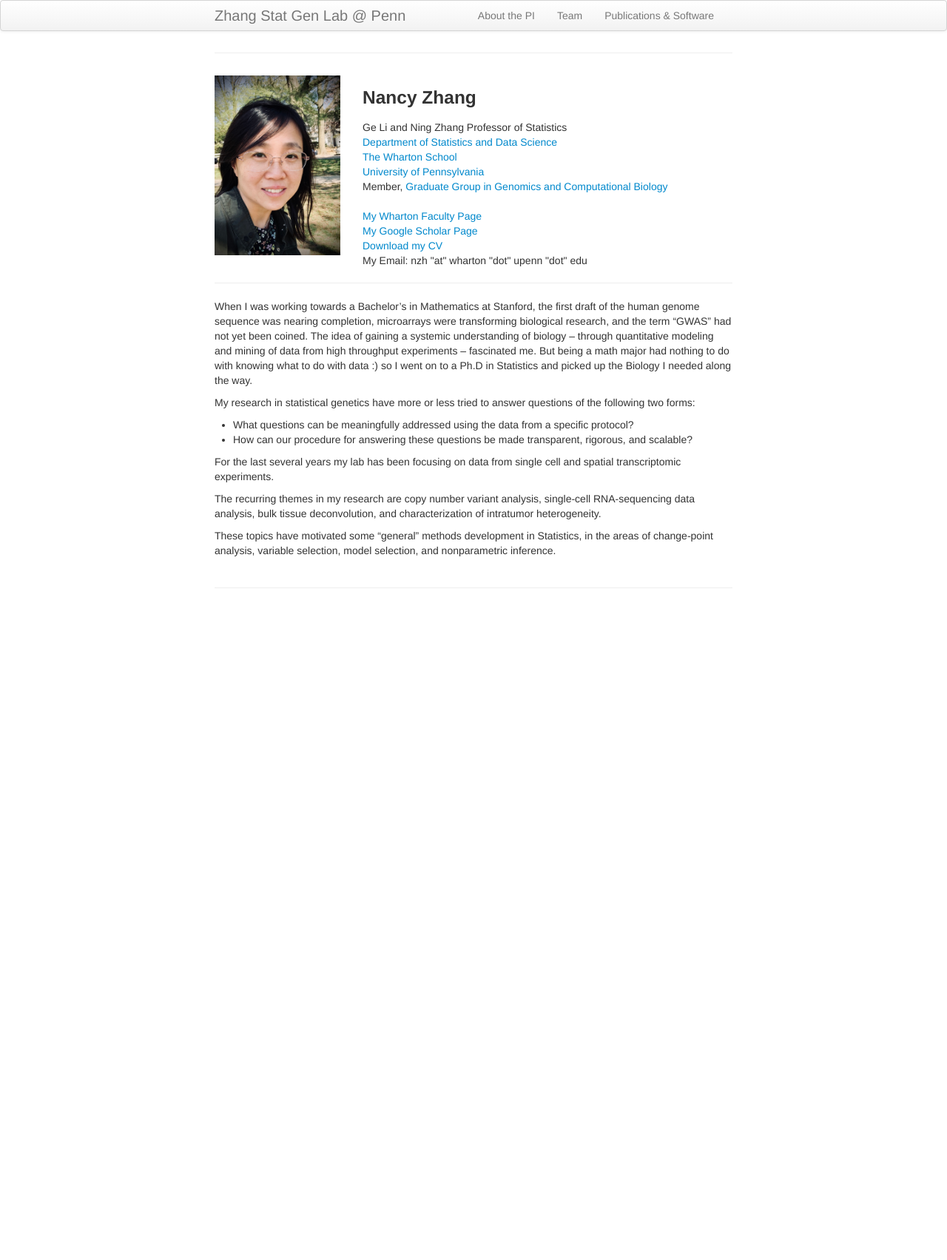
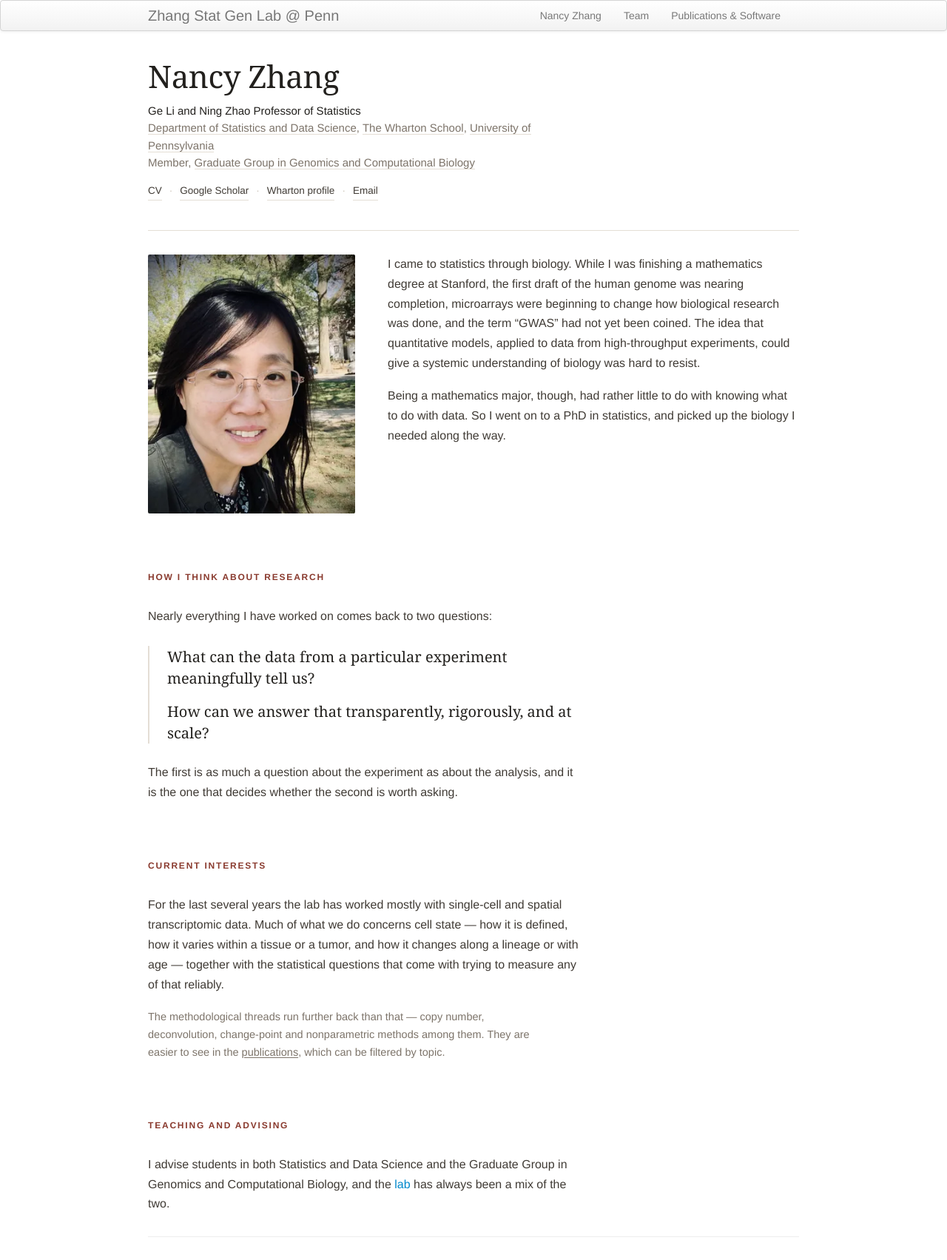
Before and after one commit to nzhanglab/nzhanglab.github.io, a Jekyll site: the page built from pages/pi.html, in a window 1280 px wide. Shown: the whole page at 74% size. Built offline with Jekyll 4.4.1, drawn with Linux system fonts in a browser that asks for light colours; before the commit the page ends 900 px from its top, so only the background shows below that.

Commit message:
Redesign the PI page
The portrait dominated the page at 400px wide beside a column of
line-per-affiliation detail, and the prose ran from biography into research
philosophy into a list of methodological topics without a break.

The page now reads: name and title, a small row of links, a 280px portrait
beside a two-paragraph opening, then three short sections. The two questions
the work comes back to are set as the intellectual centre, marked with a thin
rule rather than quotation marks or display type.

The topic list is gone. Every one of those threads is a filterable tag on the
publications page, so a sentence pointing there carries the same information
without the inventory.

Fixes a factual error while here: the professorship is the Ge Li and Ning Zhao
chair, not "Ning Zhang". The CV and the professorship report both confirm it.

Served as HTML rather than Markdown for the same reason as the team page, and
the nav label becomes "Nancy Zhang", which sits better beside "Team".

Co-Authored-By: Claude Opus 5 (1M context) <noreply@anthropic.com>
Claude-Session: https://claude.ai/code/session_01J9pmwwgMJKDJpt5GHaLedS

```diff
--- a/_includes/themes/twitter/default.html
+++ b/_includes/themes/twitter/default.html
@@ -36,7 +36,7 @@
         <div class="container-narrow{% if page.wide %} container-wide{% endif %}">
           <a class="brand" href="{{ HOME_PATH }}">{{ site.title }}</a>
           <ul class="nav">
-              <li><a href="{{ BASE_PATH }}/pages/pi.html">About the PI</a></li>
+              <li><a href="{{ BASE_PATH }}/pages/pi.html">Nancy Zhang</a></li>
               <li><a href="{{ BASE_PATH }}/pages/team.html">Team</a></li>
               <li><a href="{{ BASE_PATH }}/pages/pub.html">Publications &amp; Software</a></li>
            </ul>
--- /dev/null
+++ b/assets/themes/twitter/css/pi.css
@@ -0,0 +1,163 @@
+/* ==========================================================================
+   PI page. Loaded only by pages/pi.html (via `extra_css` in its front matter),
+   so nothing here can affect another page.
+
+   Shares the team page's vocabulary - warm neutrals, a system serif for names,
+   small uppercase labels for section headings - so the two read as one site
+   without either importing the other's stylesheet.
+   ========================================================================== */
+
+.pi {
+  --ink:    #22201d;
+  --body:   #403b35;
+  --muted:  #7d746a;
+  --rule:   #e4ded5;
+  --accent: #8a3b2f;
+  --serif:  Georgia, "Iowan Old Style", "Palatino Linotype", Palatino, "Times New Roman", serif;
+
+  --measure: 66ch;   /* ~66 characters: comfortable for continuous prose */
+
+  color: var(--body);
+  font-size: 16px;
+  line-height: 1.68;
+}
+
+/* This page supplies its own heading block. */
+.page-header { display: none; }
+
+/* Wide enough for a portrait beside text, narrow enough that the prose below
+   does not run past a readable measure. */
+.container-wide { max-width: min(880px, 88vw); }
+
+.pi *, .pi *::before, .pi *::after { box-sizing: border-box; }
+.pi img { display: block; max-width: 100%; height: auto; }
+.pi p { max-width: var(--measure); }
+
+.pi a { color: #08c; }
+.pi a:focus-visible,
+.pi .pi-links a:focus-visible { outline: 2px solid var(--accent); outline-offset: 3px; }
+
+/* --- name and title ------------------------------------------------------- */
+.pi-head { margin: clamp(6px, 2vw, 18px) 0 clamp(26px, 4vw, 40px); }
+
+.pi-head h1 {
+  font-family: var(--serif);
+  font-size: clamp(30px, 4.6vw, 42px);
+  font-weight: normal;
+  line-height: 1.1;
+  letter-spacing: -0.01em;
+  color: var(--ink);
+  margin: 0 0 12px;
+}
+
+.pi-title {
+  font-size: 15px;
+  line-height: 1.55;
+  color: var(--body);
+  margin: 0;
+  max-width: 58ch;
+}
+.pi-title .role { color: var(--ink); }
+.pi-title .affil { color: var(--muted); }
+.pi-title a { color: inherit; text-decoration: none; border-bottom: 1px solid var(--rule); }
+.pi-title a:hover { color: var(--accent); border-bottom-color: currentColor; }
+
+/* --- link row ------------------------------------------------------------- */
+.pi-links {
+  margin: 16px 0 0;
+  font-size: 13.5px;
+  color: var(--muted);
+  display: flex;
+  flex-wrap: wrap;
+  align-items: baseline;
+  gap: 2px 10px;
+}
+.pi-links a { color: var(--body); text-decoration: none; border-bottom: 1px solid var(--rule); }
+.pi-links a:hover { color: var(--accent); border-bottom-color: currentColor; }
+.pi-links .sep { color: #c9c1b6; }
+
+/* --- portrait beside the opening prose ------------------------------------ */
+.pi-intro {
+  display: grid;
+  grid-template-columns: 280px 1fr;
+  gap: clamp(24px, 4vw, 44px);
+  align-items: start;
+  padding-top: clamp(22px, 3vw, 32px);
+  border-top: 1px solid var(--rule);
+}
+
+.pi-portrait { margin: 0; }
+.pi-portrait img {
+  width: 100%;
+  aspect-ratio: 4 / 5;
+  object-fit: cover;
+  border-radius: 2px;
+}
+
+.pi-intro p { margin: 0 0 1.05em; max-width: none; }
+.pi-intro p:last-child { margin-bottom: 0; }
+
+/* --- sections ------------------------------------------------------------- */
+.pi-section { margin-top: clamp(38px, 6vw, 66px); }
+
+.pi-section h2 {
+  font-family: inherit;
+  font-size: 12px;
+  font-weight: bold;
+  letter-spacing: 0.15em;
+  text-transform: uppercase;
+  color: var(--accent);
+  margin: 0 0 clamp(14px, 2vw, 20px);
+}
+
+.pi-section p { margin: 0 0 1.05em; }
+.pi-section p:last-child { margin-bottom: 0; }
+
+/* The two questions the work comes back to. A thin rule and some air, rather
+   than quotation marks or display type. */
+.pi-questions {
+  list-style: none;
+  margin: clamp(18px, 2.6vw, 26px) 0;
+  padding: 0 0 0 clamp(16px, 2.4vw, 24px);
+  border-left: 2px solid var(--rule);
+  max-width: var(--measure);
+}
+.pi-questions li {
+  font-family: var(--serif);
+  font-size: clamp(17px, 1.9vw, 20px);
+  line-height: 1.45;
+  color: var(--ink);
+}
+.pi-questions li + li { margin-top: clamp(12px, 1.6vw, 16px); }
+
+.pi-note { font-size: 14.5px; color: var(--muted); }
+.pi-note a { color: inherit; text-decoration: underline; text-underline-offset: 2px; }
+.pi-note a:hover { color: var(--accent); }
+
+/* ==========================================================================
+   Responsive
+   ========================================================================== */
+
+/* Tablet: the portrait column gets too narrow to sit beside the text well
+   before the text itself becomes cramped. */
+@media (max-width: 720px) {
+  .pi-intro {
+    grid-template-columns: 1fr;
+    gap: clamp(20px, 4vw, 28px);
+    justify-items: center;
+  }
+  .pi-portrait { width: min(60%, 260px); }
+  .pi-intro .pi-intro-text { width: 100%; }
+}
+
+@media (max-width: 600px) {
+  .pi { font-size: 15.5px; }
+  .pi-head h1 { font-size: clamp(27px, 8vw, 34px); }
+  /* Keep the portrait modest so the first screen is not mostly image. */
+  .pi-portrait { width: 60%; }
+}
+
+@media (max-width: 380px) {
+  .pi-portrait { width: 64%; }
+  .pi-links { font-size: 13px; gap: 2px 8px; }
+}
--- /dev/null
+++ b/pages/pi.html
@@ -0,0 +1,95 @@
+---
+layout: page
+title: Nancy Zhang
+description: Nancy R. Zhang, Ge Li and Ning Zhao Professor of Statistics, University of Pennsylvania
+extra_css: pi.css
+wide: true
+---
+
+{%- assign portrait = site.data.photos.pi | where: "slug", "nancy-zhang" | first -%}
+
+<div class="pi">
+
+<header class="pi-head">
+  <h1>Nancy Zhang</h1>
+  <p class="pi-title">
+    <span class="role">Ge Li and Ning Zhao Professor of Statistics</span><br>
+    <span class="affil"><a href="https://statistics.wharton.upenn.edu/">Department of Statistics and Data Science</a>,
+    <a href="https://www.wharton.upenn.edu/">The Wharton School</a>,
+    <a href="https://www.upenn.edu/">University of Pennsylvania</a></span><br>
+    <span class="affil">Member, <a href="https://www.med.upenn.edu/gcb/">Graduate Group in Genomics and Computational Biology</a></span>
+  </p>
+  <p class="pi-links">
+    <a href="{{ site.JB.BASE_PATH }}/assets/nzhang_cv.pdf">CV</a><span class="sep">&middot;</span>
+    <a href="https://scholar.google.com/citations?user=6EErockAAAAJ&amp;hl=en">Google Scholar</a><span class="sep">&middot;</span>
+    <a href="https://statistics.wharton.upenn.edu/profile/nzh/">Wharton profile</a><span class="sep">&middot;</span>
+    <a href="mailto:nzh@wharton.upenn.edu">Email</a>
+  </p>
+</header>
+
+<div class="pi-intro">
+  <figure class="pi-portrait">
+    {%- if portrait -%}
+    <picture>
+      <source type="image/webp"
+              srcset="{{ site.JB.BASE_PATH }}/assets/photos/pi/{{ portrait.slug }}-320.webp 320w,
+                      {{ site.JB.BASE_PATH }}/assets/photos/pi/{{ portrait.slug }}-640.webp 640w"
+              sizes="(max-width: 720px) 60vw, 280px">
+      <img src="{{ site.JB.BASE_PATH }}/assets/photos/pi/{{ portrait.slug }}-640.jpg"
+           srcset="{{ site.JB.BASE_PATH }}/assets/photos/pi/{{ portrait.slug }}-320.jpg 320w,
+                   {{ site.JB.BASE_PATH }}/assets/photos/pi/{{ portrait.slug }}-640.jpg 640w"
+           sizes="(max-width: 720px) 60vw, 280px"
+           width="{{ portrait.w }}" height="{{ portrait.h }}"
+           alt="Portrait of Nancy Zhang">
+    </picture>
+    {%- endif -%}
+  </figure>
+
+  <div class="pi-intro-text">
+    <p>I came to statistics through biology. While I was finishing a mathematics
+    degree at Stanford, the first draft of the human genome was nearing completion,
+    microarrays were beginning to change how biological research was done, and the
+    term &ldquo;GWAS&rdquo; had not yet been coined. The idea that quantitative
+    models, applied to data from high-throughput experiments, could give a systemic
+    understanding of biology was hard to resist.</p>
+
+    <p>Being a mathematics major, though, had rather little to do with knowing what
+    to do with data. So I went on to a PhD in statistics, and picked up the biology
+    I needed along the way.</p>
+  </div>
+</div>
+
+<section class="pi-section">
+  <h2>How I think about research</h2>
+  <p>Nearly everything I have worked on comes back to two questions:</p>
+  <ul class="pi-questions">
+    <li>What can the data from a particular experiment meaningfully tell us?</li>
+    <li>How can we answer that transparently, rigorously, and at scale?</li>
+  </ul>
+  <p>The first is as much a question about the experiment as about the analysis,
+  and it is the one that decides whether the second is worth asking.</p>
+</section>
+
+<section class="pi-section">
+  <h2>Current interests</h2>
+  <p>For the last several years the lab has worked mostly with single-cell and
+  spatial transcriptomic data. Much of what we do concerns cell state &mdash; how it
+  is defined, how it varies within a tissue or a tumor, and how it changes along a
+  lineage or with age &mdash; together with the statistical questions that come with
+  trying to measure any of that reliably.</p>
+  <p class="pi-note">The methodological threads run further back than that &mdash;
+  copy number, deconvolution, change-point and nonparametric methods among them.
+  They are easier to see in the
+  <a href="{{ site.JB.BASE_PATH }}/pages/pub.html">publications</a>, which can be
+  filtered by topic.</p>
+</section>
+
+<section class="pi-section">
+  <h2>Teaching and advising</h2>
+  <p>I advise students in both Statistics and Data Science and the Graduate Group in
+  Genomics and Computational Biology, and the
+  <a href="{{ site.JB.BASE_PATH }}/pages/team.html">lab</a> has always been a mix of
+  the two.</p>
+</section>
+
+</div>
--- a/pages/pi.md
+++ /dev/null
@@ -1,53 +0,0 @@
----
-layout: page
-title:
-description: About the PI
----
-
-
-<div class="container">
-
-    <div class="row-fluid">
-
-        <div class="span2">
-            <a href="../assets/pics/nrz_small.JPEG">
-            <img src="../assets/pics/nrz_small.JPEG"
-                  title="Nancy R. Zhang" alt="Nancy R. Zhang"  width="400"/></a>
-        </div>
-
-        <div class="span5">
-            <h3>Nancy Zhang</h3>
-            Ge Li and Ning Zhang Professor of Statistics<br/>
-            <a href="https://statistics.wharton.upenn.edu/">Department of Statistics and Data Science</a><br/>
-            <a href="https://www.wharton.upenn.edu/">The Wharton School</a><br/>
-            <a href="https://www.upenn.edu/">University of Pennsylvania</a><br/>
-            Member, <a href="https://www.med.upenn.edu/gcb/">Graduate Group in Genomics and Computational Biology</a><br/>
-
-<br/>
-
- 	    <a href="https://statistics.wharton.upenn.edu/profile/nzh/">My Wharton Faculty Page</a><br/>
-            <a href="https://scholar.google.com/citations?user=6EErockAAAAJ&hl=en">My Google Scholar Page</a><br/>
-	    <a href="../assets/nzhang_cv.pdf">Download my CV</a><br/>
-	    My Email:  nzh "at" wharton "dot" upenn "dot" edu
-        </div>
-
-    </div>
-</div>
-
-
-
-
-<hr />
-
-When I was working towards a Bachelor’s in Mathematics at Stanford, the first draft of the human genome sequence was nearing completion, microarrays were transforming biological research, and the term “GWAS” had not yet been coined.  The idea of gaining a systemic understanding of biology – through quantitative modeling and mining of data from high throughput experiments – fascinated me.  But being a math major had nothing to do with knowing what to do with data :) so I went on to a Ph.D in Statistics and picked up the Biology I needed along the way.
-
-My research in statistical genetics have more or less tried to answer questions of the following two forms:
-
-- What questions can be meaningfully addressed using the data from a specific protocol?
-- How can our procedure for answering these questions be made transparent, rigorous, and scalable?
-
-For the last several years my lab has been focusing on data from single cell and spatial transcriptomic experiments.
-
-The recurring themes in my research are copy number variant analysis, single-cell RNA-sequencing data analysis, bulk tissue deconvolution, and characterization of intratumor heterogeneity.
-
-These topics have motivated some “general” methods development in Statistics, in the areas of change-point analysis, variable selection, model selection, and nonparametric inference.
--- a/tools/build-photos.py
+++ b/tools/build-photos.py
@@ -7,6 +7,7 @@ Originals live OUTSIDE the repo, in ../Photos/, and are never modified:
     Photos/PhotoReel/       recent lab photos  -> assets/photos/reel/
     Photos/MemoryLane/      older lab photos   -> assets/photos/memory/
     Photos/CurrentMembers/  member portraits   -> assets/photos/members/
+    Photos/PI/              the PI's portrait  -> assets/photos/pi/
 
 Many originals are HEIC (which no browser displays) and 1-9 MB each, so this
 script decodes them, applies the EXIF rotation, resizes to a couple of
@@ -43,6 +44,7 @@ SETS = {
     "PhotoReel":      ("reel",    (1600, 900), None),
     "MemoryLane":     ("memory",  (1600, 900), None),
     "CurrentMembers": ("members", (800, 400),  4 / 5.0),
+    "PI":             ("pi",      (640, 320),  4 / 5.0),
 }
 
 JPEG_Q, WEBP_Q = 82, 80
@@ -168,7 +170,7 @@ def main():
     with io.open(data_path, "w", encoding="utf-8", newline="\n") as fh:
         fh.write("# Generated by tools/build-photos.py - do not edit by hand.\n")
         fh.write("# Rerun the script after adding photos to ../Photos/.\n")
-        for key in ("reel", "memory", "members"):
+        for key in sorted(manifest):
             fh.write("\n%s:\n" % key)
             for e in manifest.get(key, []):
                 fh.write('  - slug: "%s"\n    w: %d\n    h: %d\n    orient: %s\n'
```
Also changed, not shown: _data/photos.yml (+95 -88 lines), assets/photos/pi/nancy-zhang-320.jpg (added), assets/photos/pi/nancy-zhang-320.webp (added), assets/photos/pi/nancy-zhang-640.jpg (added), assets/photos/pi/nancy-zhang-640.webp (added).
